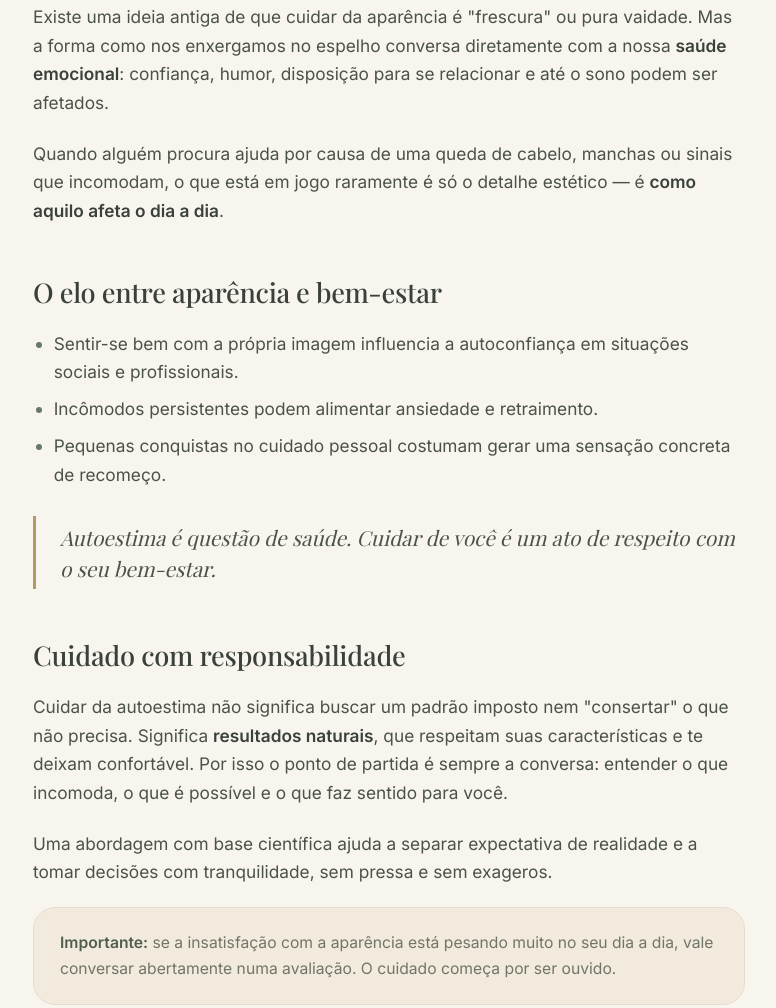
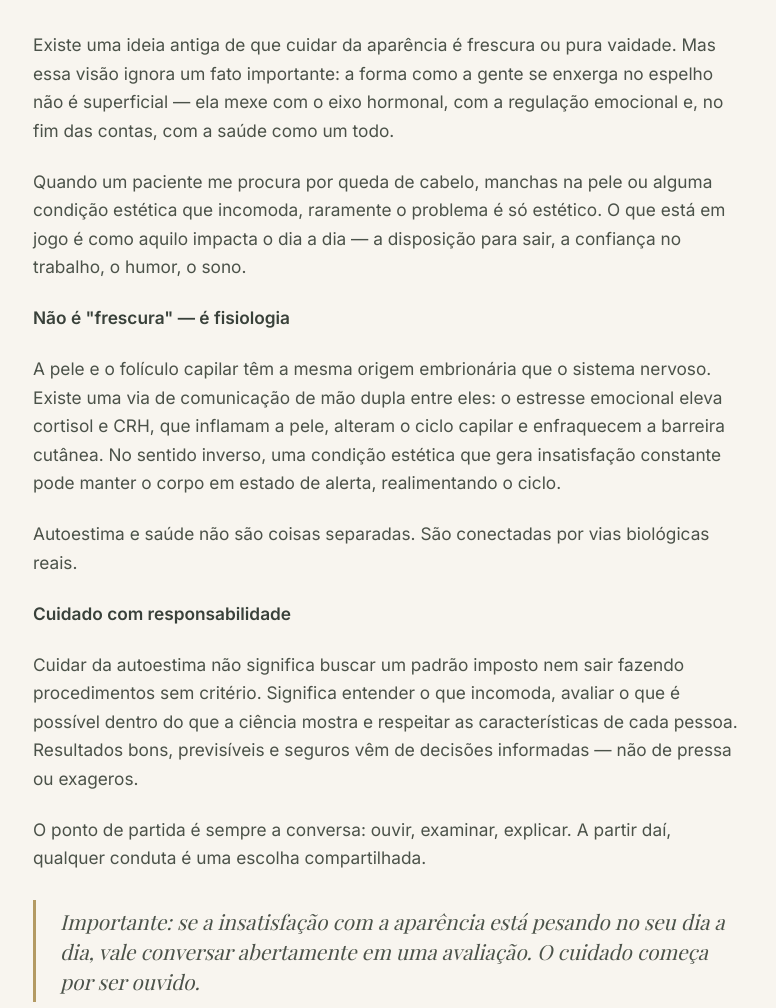
Before and after one commit to s-muller-00/site-dr-guilherme, an Eleventy site: page netlify-site/artigos/autoestima-questao-de-saude.md in a window 1280 px wide. Shown: the part 997-2005 px from the top of the page, without its empty margins (251-1027 px from the left). Built offline with nearby package versions, Linux system fonts and the light colour scheme; Eleventy itself is replaced by a stand-in of ours; files that its build step writes are made by us from their sources; a web font is replaced by a local one.

Commit message:
Update Artigo “autoestima-questao-de-saude”

```diff
--- a/netlify-site/artigos/autoestima-questao-de-saude.md
+++ b/netlify-site/artigos/autoestima-questao-de-saude.md
@@ -3,26 +3,27 @@ title: Autoestima é questão de saúde, e não de vaidade
 date: 2026-04-09
 category: Autoestima
 author: Dr. Guilherme Cerutti Müller
-description: Cuidar da aparência tem impacto direto no bem-estar emocional. Tratar a pele e o cabelo é, antes de tudo, cuidar de como você se sente.
+description: Autoestima não é vaidade — é saúde. Entenda como a insatisfação com a aparência mexe com o eixo hormonal, inflama a pele e impacta o ciclo capilar, e por que o cuidado responsável começa pela escuta.
 credentials: Biomédico Esteta e Tricologista · CRBM 0015
 ---
 
-Existe uma ideia antiga de que cuidar da aparência é "frescura" ou pura vaidade. Mas a forma como nos enxergamos no espelho conversa diretamente com a nossa **saúde emocional**: confiança, humor, disposição para se relacionar e até o sono podem ser afetados.
+Existe uma ideia antiga de que cuidar da aparência é frescura ou pura vaidade. Mas essa visão ignora um fato importante: a forma como a gente se enxerga no espelho não é superficial — ela mexe com o eixo hormonal, com a regulação emocional e, no fim das contas, com a saúde como um todo.
 
-Quando alguém procura ajuda por causa de uma queda de cabelo, manchas ou sinais que incomodam, o que está em jogo raramente é só o detalhe estético — é **como aquilo afeta o dia a dia**.
+Quando um paciente me procura por queda de cabelo, manchas na pele ou alguma condição estética que incomoda, raramente o problema é só estético. O que está em jogo é como aquilo impacta o dia a dia — a disposição para sair, a confiança no trabalho, o humor, o sono.
 
-## O elo entre aparência e bem-estar
+#### Não é "frescura" — é fisiologia
 
-- Sentir-se bem com a própria imagem influencia a autoconfiança em situações sociais e profissionais.
-- Incômodos persistentes podem alimentar ansiedade e retraimento.
-- Pequenas conquistas no cuidado pessoal costumam gerar uma sensação concreta de recomeço.
+A pele e o folículo capilar têm a mesma origem embrionária que o sistema nervoso. Existe uma via de comunicação de mão dupla entre eles: o estresse emocional eleva cortisol e CRH, que inflamam a pele, alteram o ciclo capilar e enfraquecem a barreira cutânea. No sentido inverso, uma condição estética que gera insatisfação constante pode manter o corpo em estado de alerta, realimentando o ciclo.
 
-> Autoestima é questão de saúde. Cuidar de você é um ato de respeito com o seu bem-estar.
+Autoestima e saúde não são coisas separadas. São conectadas por vias biológicas reais.
 
-## Cuidado com responsabilidade
+#### Cuidado com responsabilidade
 
-Cuidar da autoestima não significa buscar um padrão imposto nem "consertar" o que não precisa. Significa **resultados naturais**, que respeitam suas características e te deixam confortável. Por isso o ponto de partida é sempre a conversa: entender o que incomoda, o que é possível e o que faz sentido para você.
+Cuidar da autoestima não significa buscar um padrão imposto nem sair fazendo procedimentos sem critério. Significa entender o que incomoda, avaliar o que é possível dentro do que a ciência mostra e respeitar as características de cada pessoa. Resultados bons, previsíveis e seguros vêm de decisões informadas — não de pressa ou exageros.
 
-Uma abordagem com base científica ajuda a separar expectativa de realidade e a tomar decisões com tranquilidade, sem pressa e sem exageros.
+O ponto de partida é sempre a conversa: ouvir, examinar, explicar. A partir daí, qualquer conduta é uma escolha compartilhada.
 
-<div class="note"><strong>Importante:</strong> se a insatisfação com a aparência está pesando muito no seu dia a dia, vale conversar abertamente numa avaliação. O cuidado começa por ser ouvido.</div>
+
+
+
+> Importante: se a insatisfação com a aparência está pesando no seu dia a dia, vale conversar abertamente em uma avaliação. O cuidado começa por ser ouvido.
```
